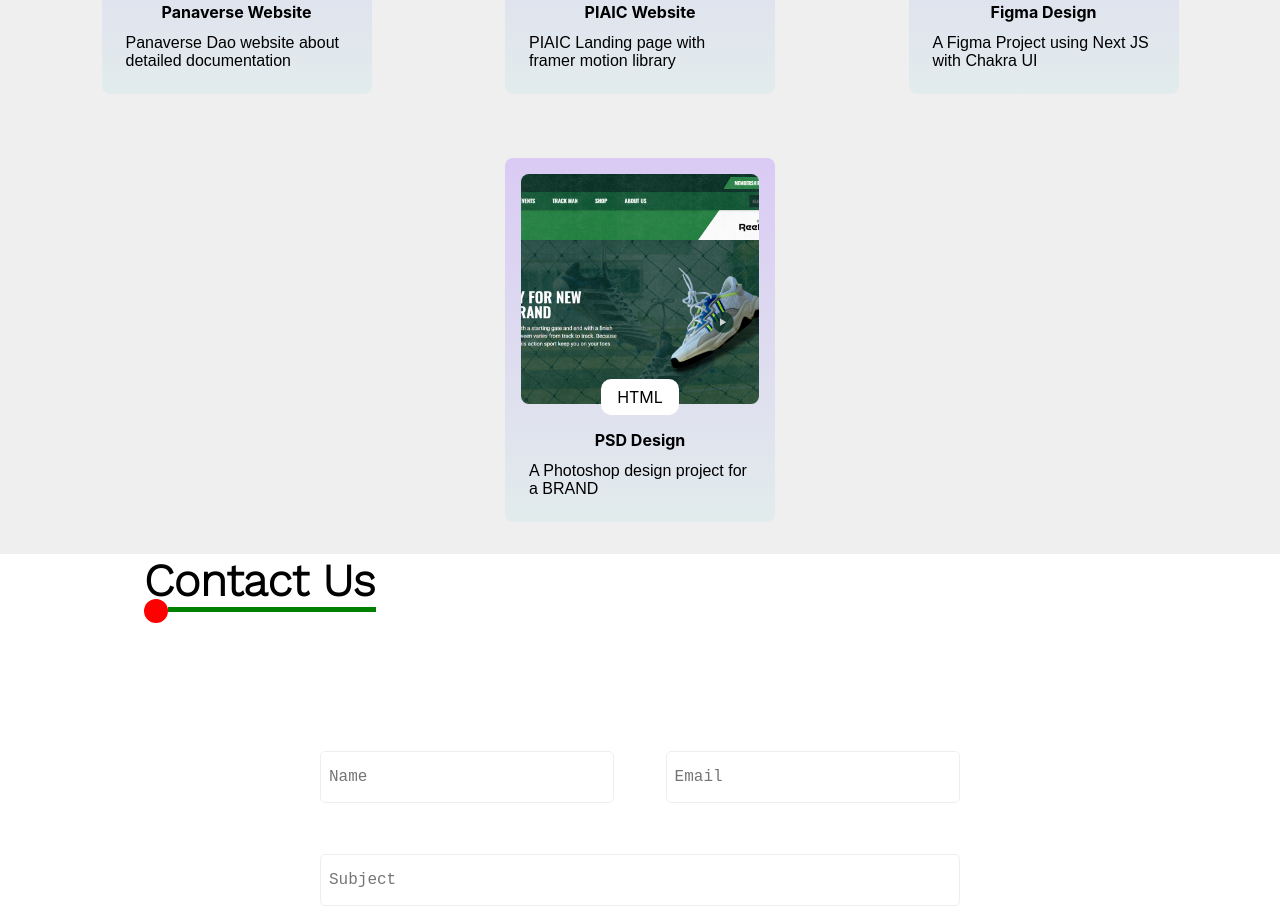
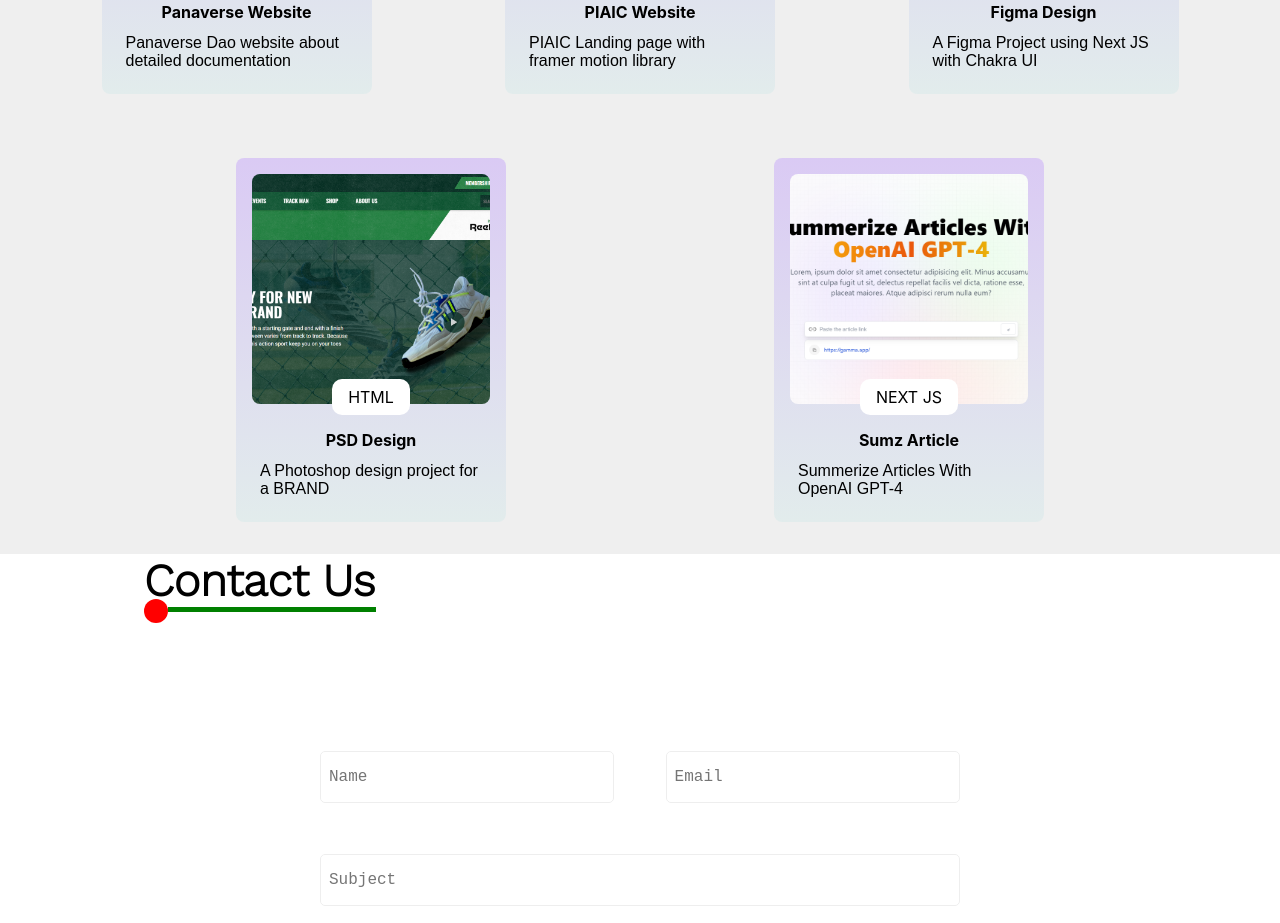
Before and after one commit to hassan-dev51/Portfolio, a React (Create React App) app: page / in a window 1280 px wide. Shown: the part 3200-4123 px from the top of the page. Built offline with nearby package versions, Linux system fonts and the light colour scheme; a web font is replaced by a local one.

Commit message:
project added

```diff
--- a/src/components/constants/projects.js
+++ b/src/components/constants/projects.js
@@ -12,8 +12,8 @@ const projects = [
     id: 2,
     image: "/images/covid.png",
     name: "Covid Tracker App",
-    git: "https://github.com/hassan-dev51/corona_tracker_app",
-    url: "https://covid-ninetee-app.netlify.app/",
+    git: "https://github.com/hassan-dev51/covid-19",
+    url: "https://covid-19-lite.vercel.app/",
     desc: "Known the current corona virus cases all over the world",
     tag: "React App",
   },
@@ -62,5 +62,14 @@ const projects = [
     desc: "A Photoshop design project for a BRAND",
     tag: "HTML",
   },
+  {
+    id: 7,
+    image: "/images/sumrix.png",
+    name: "Sumz Article",
+    git: "https://github.com/hassan-dev51/ai_summerize_website",
+    url: "https://ai-summerize.vercel.app/",
+    desc: "Summerize Articles With OpenAI GPT-4",
+    tag: "NEXT JS",
+  },
 ];
 export default projects;
```
Also changed, not shown: public/images/sumrix.png (added).
